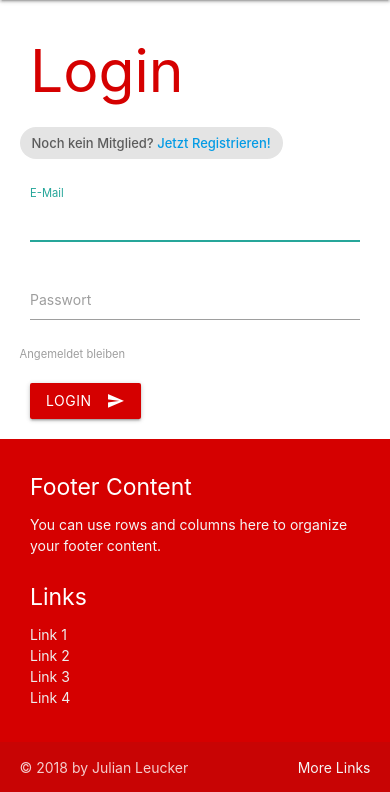
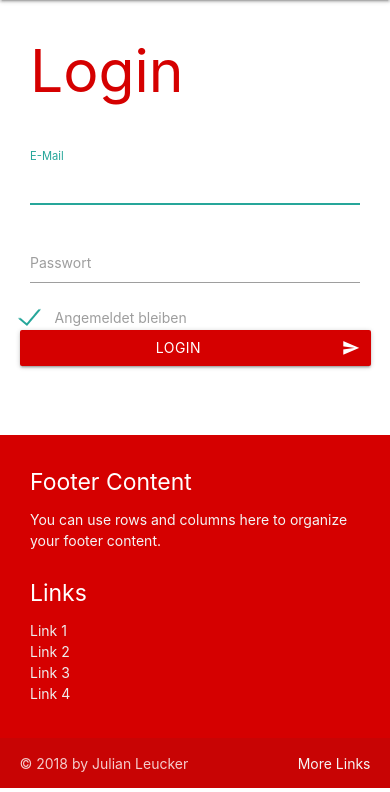
Before and after one commit to ZugBahnHof/MPOS, a PHP site: page /login.php in a window 390 px wide. Shown: the part 56-848 px from the top of the page. Run offline with PHP 8.4, Linux system fonts and the light colour scheme; data that the repository does not hold is empty; a stand-in replaces the project's code that opens the database connection.

Commit message:
Login.php angepasst, unter anderem Checkbox und responsivigkeit(?) erstellt

```diff
--- a/login.php
+++ b/login.php
@@ -52,9 +52,6 @@ if(isset($error_msg) && !empty($error_msg)) {
 }
 ?>
 	<div class="row">
-		<div class="chip">
-			Noch kein Mitglied? <a href="register.php">Jetzt Registrieren!</a>
-		</div>
 	</div>
 
 	<div class="row">
@@ -68,13 +65,18 @@ if(isset($error_msg) && !empty($error_msg)) {
 			<label for="inputPassword">Passwort</label>
 		</div>
 
-		<input type="checkbox" value="remember-me" id="remember-me" name="angemeldet_bleiben" value="1" checked="checked">
-		<label for="remember-me">Angemeldet bleiben</label>
+		<label>
+        <input type="checkbox" value="remember-me" id="remember-me" name="angemeldet_bleiben" value="1" checked="checked" />
+        <span>Angemeldet bleiben</span>
+    </label>
+
+		<br>
+
+		<button class="<?php echo $site_color_accent; ?> btn waves-effect waves-light col s12 m6 l3" type="submit" name="action">Login
+			<i class="material-icons right">send</i>
+		</button>
+
 	</div>
-
-	<button class="<?php echo $site_color_accent; ?> btn waves-effect waves-light" type="submit" name="action">Login
-		<i class="material-icons right">send</i>
-	</button>
   </form>
 	</div>
 
```
